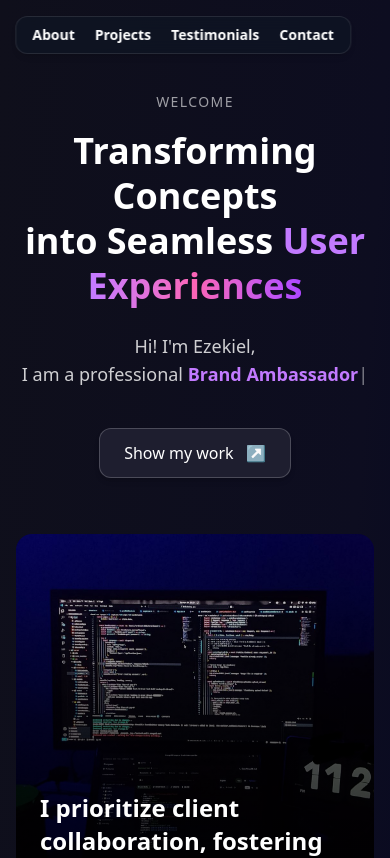
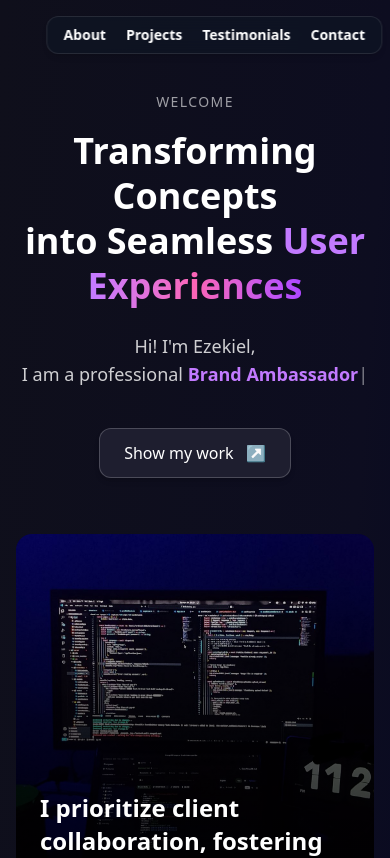
Before and after one commit to Ezekiel544/Ezekiel, a React (Vite) app: page / in a window 390 px wide. Shown: the top 858 px of the page. Built offline with nearby package versions, Linux system fonts and the light colour scheme.

Commit message:
i have solve the problem for now

```diff
--- a/src/scrollnav.css
+++ b/src/scrollnav.css
@@ -1,6 +1,6 @@
 @media (max-width: 390px) {
   .nav-adjust-390 {
-    left: 90% !important;
+    left: 98% !important;
     transform: translateX(-50%) !important;
   }
 }
```
